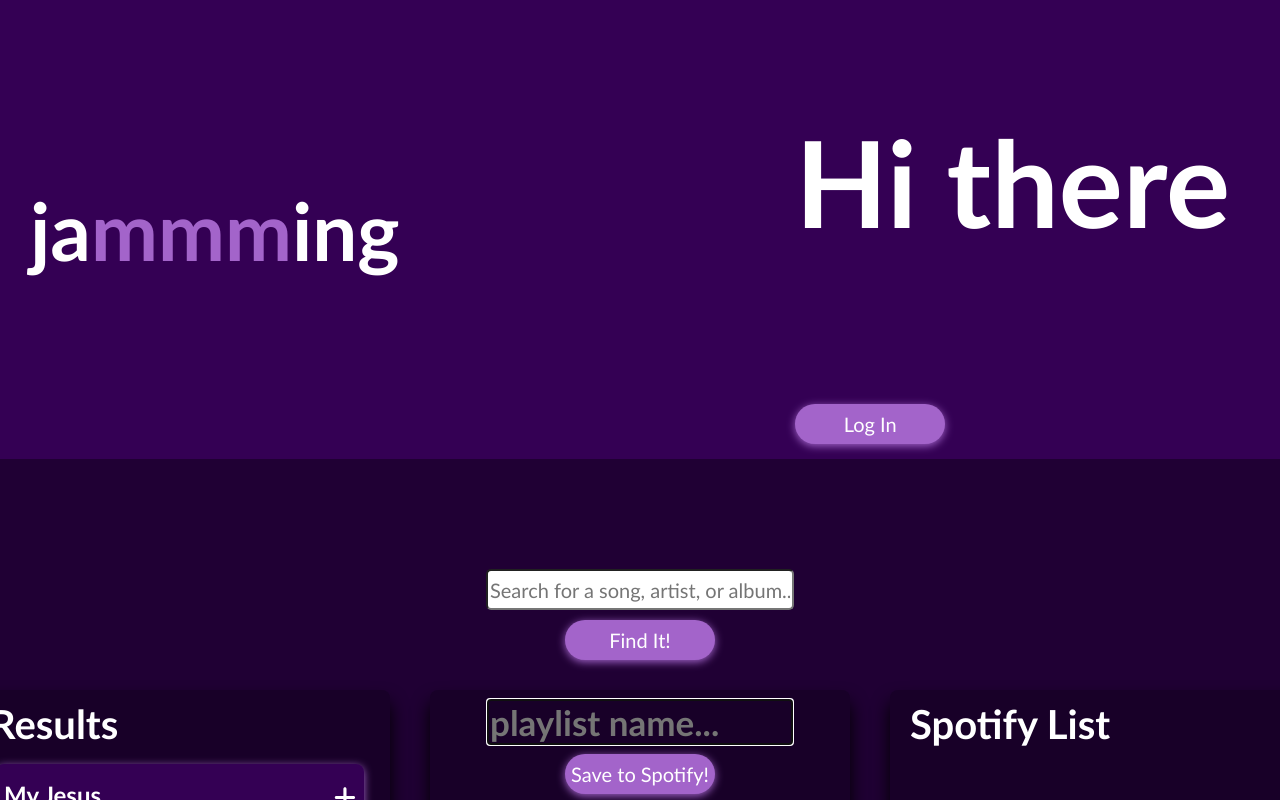
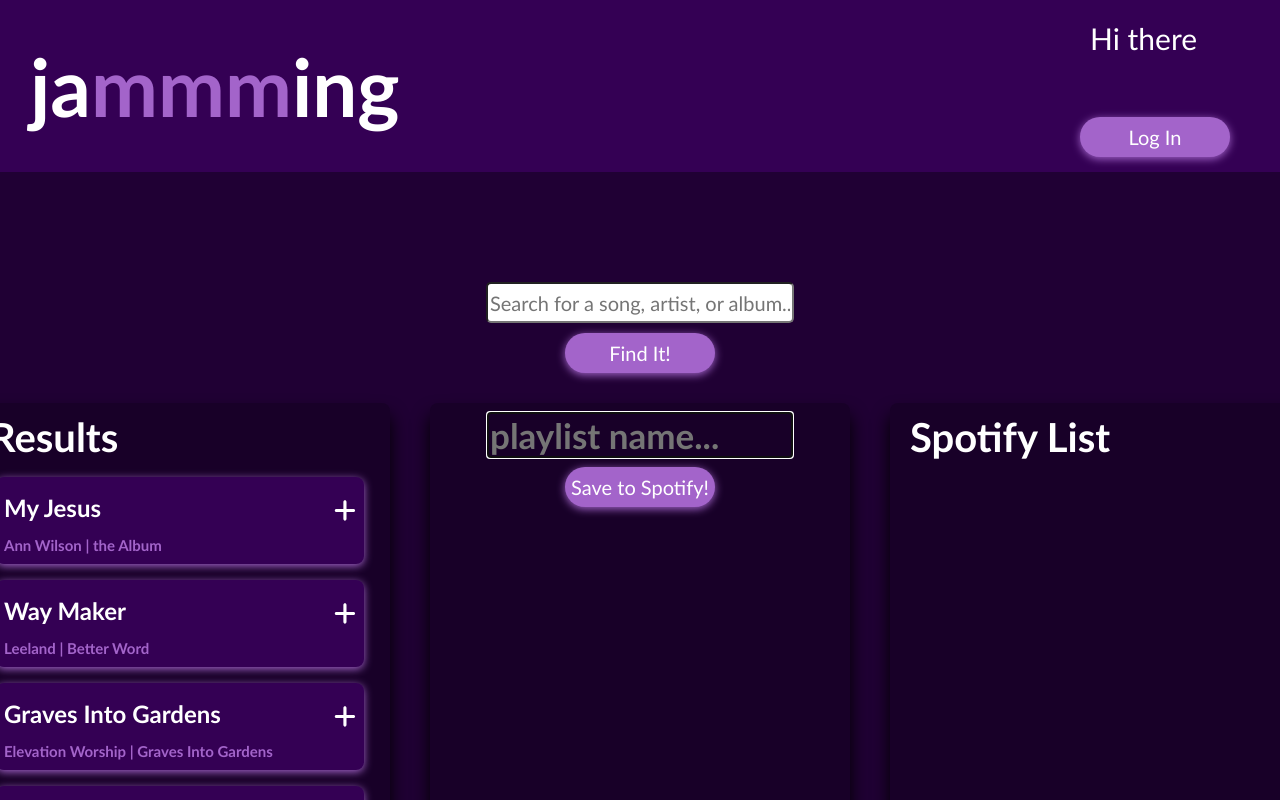
Before and after one commit to MariaRagone/jamming, a React (Vite) app: page / in a window 1280 px wide. Shown: the top 800 px of the page. Built offline with nearby package versions, Linux system fonts and the light colour scheme.

Commit message:
spotify search call added

```diff
--- a/src/Components/Header/Header.jsx
+++ b/src/Components/Header/Header.jsx
@@ -12,7 +12,7 @@ function Header() {
         ja<span className="highlight">mmm</span>ing
       </div>
       <div className="login">
-        <h2>Hi {userName ? userName : "there"}</h2>
+        <h6>Hi {userName ? userName : "there"}</h6>
         <SpotifyAuth
           accessToken={accessToken}
           setAccessToken={setAccessToken}
```
Also changed, not shown: src/assets/SpotifySearch.jsx (added, +13 -0 lines).
